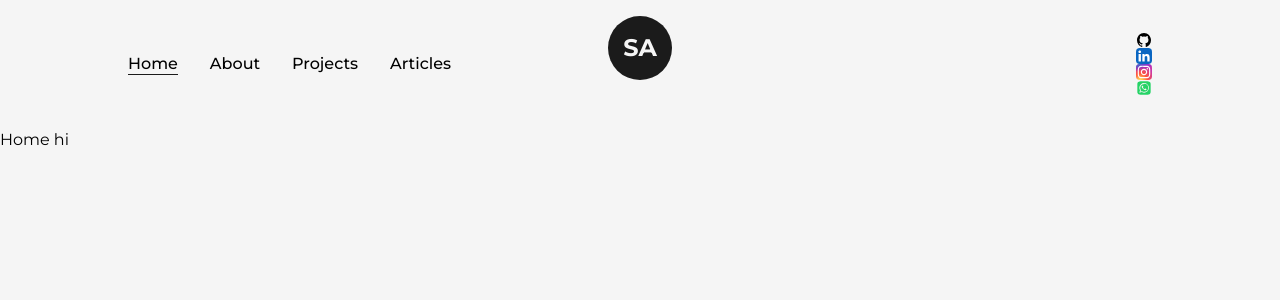
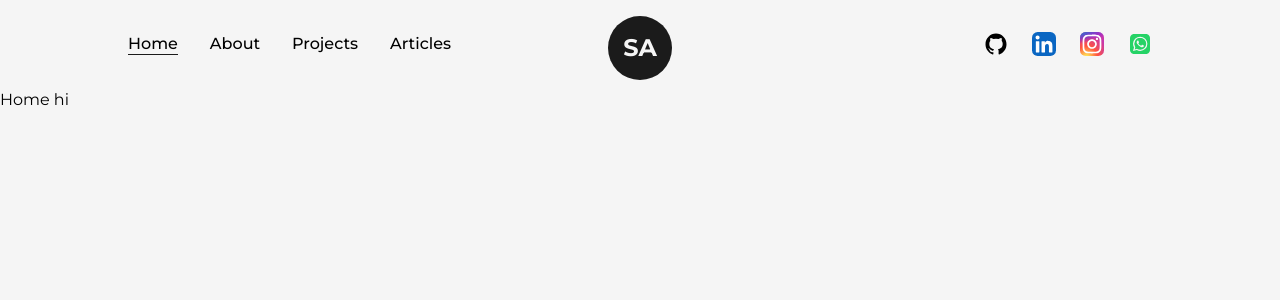
Before and after one commit to Suraj-Ambekar/portfolio-website, a Next.js app: page / in a window 1280 px wide. Shown: the top 300 px of the page. Built offline with nearby package versions, Linux system fonts and the light colour scheme.

Commit message:
completed the navbar

```diff
--- a/src/components/NavBar.js
+++ b/src/components/NavBar.js
@@ -3,6 +3,7 @@ import Link from 'next/link';
 import Logo from './Logo';
 import { useRouter } from 'next/router';
 import { GitHub, Instagram, LinkedIn, Whatsapp } from './Icons';
+import { motion } from 'framer-motion';
 
 const CustomLink = ({href, title, className=""})=> {
 
@@ -31,11 +32,35 @@ const NavBar = () => {
         <CustomLink href="/articles" title="Articles" className='ml-4' />
       </nav>
 
-      <nav>
-        <Link href="/" target={"_blank"}><GitHub /></Link>
-        <Link href="/about" target={"_blank"}><LinkedIn /></Link>
-        <Link href="/projects" target={"_blank"}><Instagram /></Link>
-        <Link href="/articles" target={"_blank"}><Whatsapp /></Link>
+      <nav className='flex justify-center items-center flex-wrap'>
+        <motion.a
+          href="https://github.com/suraj-Ambekar/" target={"_blank"}
+          whileHover={{y:-2}} whileTap={{scale: 0.9}}
+          className='w-6 mx-3'
+        >
+          <GitHub />
+        </motion.a>
+        <motion.a
+          href="https://www.linkedin.com/in/suraj-ambekar/" target={"_blank"}
+          whileHover={{y:-2}} whileTap={{scale: 0.9}}
+          className='w-6 mx-3'
+        >
+          <LinkedIn />
+        </motion.a>
+        <motion.a
+          href="https://www.instagram.com/ambekarsuraj03_/" target={"_blank"}
+          whileHover={{y:-2}} whileTap={{scale: 0.9}}
+          className='w-6 mx-3'
+        >
+          <Instagram />
+        </motion.a>
+        <motion.a
+          href="https://api.whatsapp.com/send/?phone=9819298932&text&type=phone_number&app_absent=0" target={"_blank"}
+          whileHover={{y:-2}} whileTap={{scale: 0.9}}
+          className='w-6 ml-3'
+        >
+          <Whatsapp />
+        </motion.a>
       </nav>
 
       <div className='absolute left-[50%] top-2 translate-x-[-50%]'>
```
